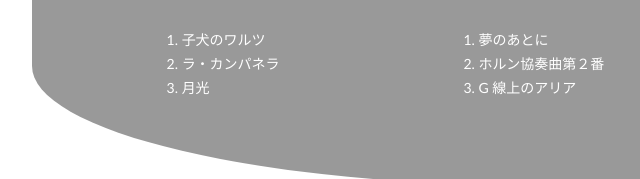
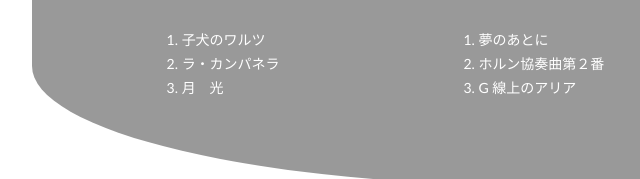
Before and after one commit to Anfini-111/portfolio, a plain HTML site: page index.html in a window 1280 px wide. Shown: the part 1241-1420 px from the top of the page, 96-736 px from the left. Drawn offline with Linux system fonts and the light colour scheme.

Commit message:
コメント

```diff
--- a/index.html
+++ b/index.html
@@ -62,7 +62,7 @@
               <ol>
                 <li>子犬のワルツ</li>
                 <li>ラ・カンパネラ</li>
-                <li>月光</li>
+                <li>月　光</li>
               </ol>
             </div>
           </li>
```
